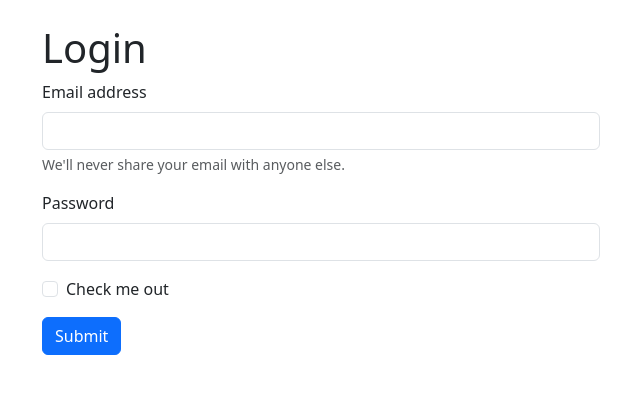
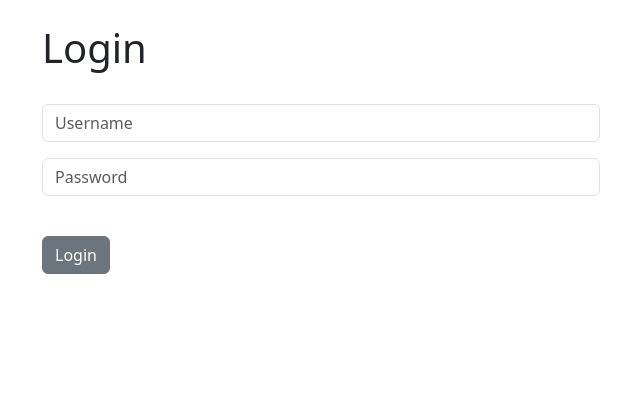
Before and after one commit to seanarch/django-crm, a Django app: page / in a window 1280 px wide. Shown: the part 56-450 px from the top of the page, without its empty margins (319-959 px from the left). Run offline with Django 4.2, Linux system fonts and the light colour scheme.

Commit message:
add some if else in home

```diff
--- a/djangocrm/website/templates/home.html
+++ b/djangocrm/website/templates/home.html
@@ -1,37 +1,38 @@
 {% extends 'base.html' %} {% block content %}
 <br />
+{% if user.is_authenticated %}
+
+<h1>Hello World</h1>
+
+{% else %}
 
 <div class="col-md-6 offset-md-3">
   <h1>Login</h1>
+  <br />
   <form method="POST" action="{% url 'home' %}">
     {% csrf_token %}
     <form>
       <div class="mb-3">
-        <label for="exampleInputEmail1" class="form-label">Email address</label>
         <input
-          type="email"
+          type="text"
           class="form-control"
-          id="exampleInputEmail1"
-          aria-describedby="emailHelp"
+          name="username"
+          placeholder="Username"
+          required
         />
-        <div id="emailHelp" class="form-text">
-          We'll never share your email with anyone else.
-        </div>
       </div>
       <div class="mb-3">
-        <label for="exampleInputPassword1" class="form-label">Password</label>
         <input
           type="password"
           class="form-control"
-          id="exampleInputPassword1"
+          name="password"
+          placeholder="Password"
+          required
         />
       </div>
-      <div class="mb-3 form-check">
-        <input type="checkbox" class="form-check-input" id="exampleCheck1" />
-        <label class="form-check-label" for="exampleCheck1">Check me out</label>
-      </div>
-      <button type="submit" class="btn btn-primary">Submit</button>
+      <br />
+      <button type="submit" class="btn btn-secondary">Login</button>
     </form>
   </form>
 </div>
-{% endblock %}
+{% endif %} {% endblock %}
```
